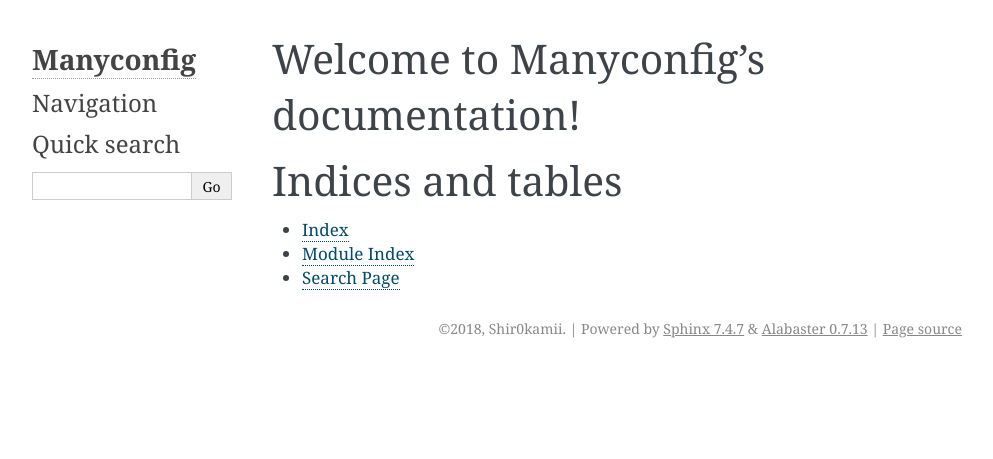
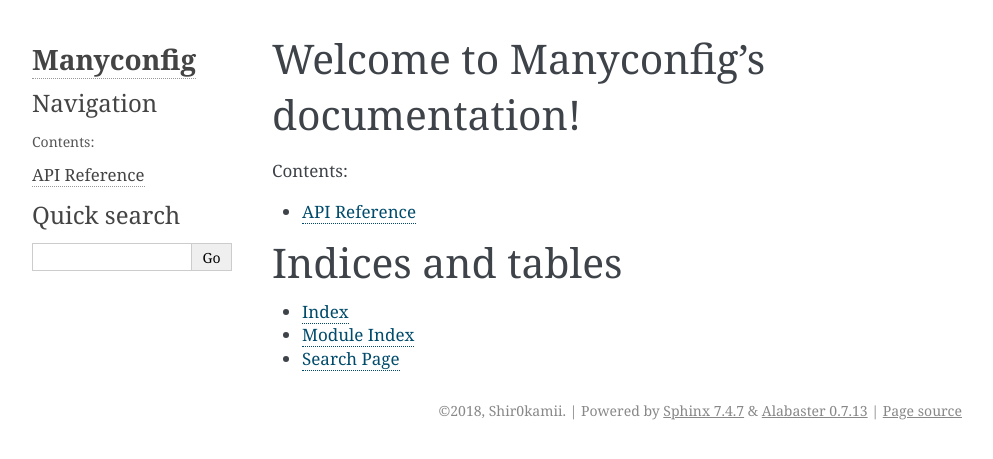
Before and after one commit to Shir0kamii/manyconfig, a Sphinx documentation site: the page built from docs/source/index.rst, in a window 1280 px wide. Shown: the top 459 px of the page, without its empty margins (148-1141 px from the left). Built offline with Sphinx 7.4.7, drawn with Linux system fonts in a browser that asks for light colours.

```diff
--- /dev/null
+++ b/docs/source/api.rst
@@ -0,0 +1,2 @@
+API Reference
+#############
--- a/docs/source/conf.py
+++ b/docs/source/conf.py
@@ -17,9 +17,9 @@
 # add these directories to sys.path here. If the directory is relative to the
 # documentation root, use os.path.abspath to make it absolute, like shown here.
 #
-# import os
-# import sys
-# sys.path.insert(0, os.path.abspath('.'))
+import os
+import sys
+sys.path.insert(0, os.path.abspath('../..'))
 
 
 # -- General configuration ------------------------------------------------
--- a/docs/source/index.rst
+++ b/docs/source/index.rst
@@ -10,6 +10,8 @@ Welcome to Manyconfig's documentation!
    :maxdepth: 2
    :caption: Contents:
 
+   api
+
 
 
 Indices and tables
```
